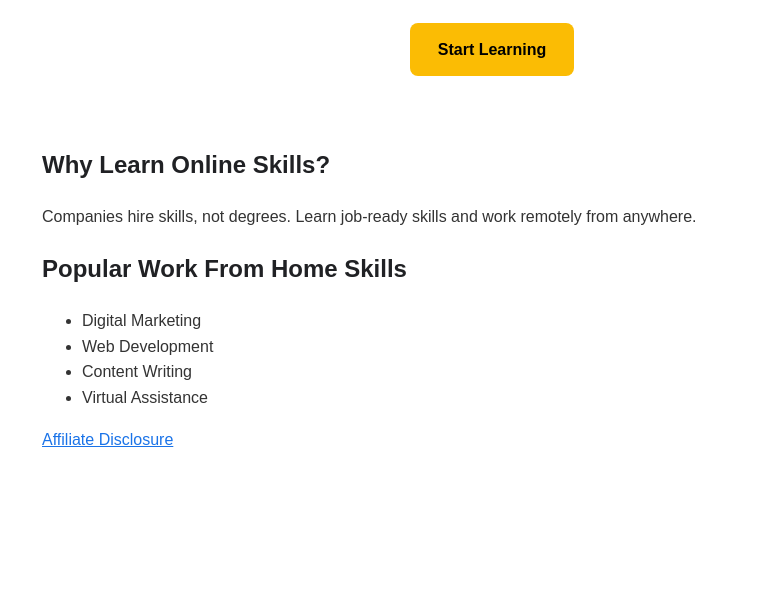
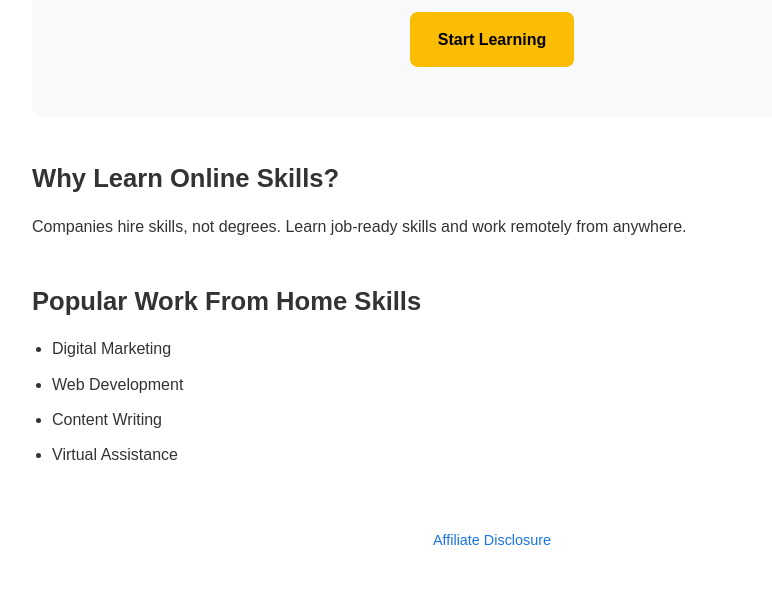
Before and after one commit to Nausica-20/work-from-home-skills-hub, a plain HTML site: page index.html in a window 1280 px wide. Shown: the part 193-800 px from the top of the page, without its empty margins (148-920 px from the left). Drawn offline with Linux system fonts and the light colour scheme.

Commit message:
Update style.css

```diff
--- a/CSS/style.css
+++ b/CSS/style.css
@@ -1,32 +1,138 @@
-body {
-  font-family: Arial, sans-serif;
-  max-width: 900px;
-  margin: auto;
-  padding: 20px;
-  line-height: 1.6;
-  color: #333;
+/* =========================
+   RESET BASE
+========================= */
+* {
+  box-sizing: border-box;
+  margin: 0;
+  padding: 0;
 }
 
+/* =========================
+   BASE
+========================= */
+body {
+  font-family: Arial, Helvetica, sans-serif;
+  background-color: #ffffff;
+  color: #333333;
+  line-height: 1.7;
+  max-width: 960px;
+  margin: 0 auto;
+  padding: 20px;
+}
+
+/* =========================
+   HEADERS
+========================= */
+h1 {
+  font-size: 2.2rem;
+  margin-bottom: 16px;
+}
+
+h2 {
+  font-size: 1.6rem;
+  margin: 24px 0 12px;
+}
+
+h3 {
+  font-size: 1.3rem;
+  margin: 20px 0 10px;
+}
+
+/* =========================
+   TEXT
+========================= */
+p {
+  margin-bottom: 16px;
+}
+
+ul {
+  margin-left: 20px;
+  margin-bottom: 16px;
+}
+
+li {
+  margin-bottom: 8px;
+}
+
+/* =========================
+   LINKS
+========================= */
+a {
+  color: #1a73e8;
+  text-decoration: none;
+}
+
+a:hover {
+  text-decoration: underline;
+}
+
+/* =========================
+   BUTTONS / CTA
+========================= */
+.cta {
+  display: inline-block;
+  margin-top: 16px;
+  padding: 14px 28px;
+  background-color: #fbbc04;
+  color: #000000;
+  font-weight: bold;
+  border-radius: 8px;
+}
+
+.cta:hover {
+  background-color: #f9ab00;
+}
+
+/* =========================
+   HEADER HERO
+========================= */
 header {
   text-align: center;
   padding: 50px 20px;
+  margin-bottom: 40px;
+  background-color: #f8f9fa;
+  border-radius: 12px;
 }
 
-h1, h2 {
-  color: #202124;
+/* =========================
+   SECTIONS
+========================= */
+section {
+  margin-bottom: 40px;
 }
 
-a {
-  color: #1a73e8;
+/* =========================
+   DIVIDERS
+========================= */
+hr {
+  margin: 40px 0;
+  border: none;
+  border-top: 1px solid #e0e0e0;
 }
 
-.cta {
-  display: inline-block;
-  padding: 14px 28px;
-  background: #fbbc04;
-  color: #000;
-  text-decoration: none;
-  font-weight: bold;
-  border-radius: 8px;
-  margin-top: 10px;
+/* =========================
+   FOOTER
+========================= */
+footer {
+  margin-top: 60px;
+  text-align: center;
+  font-size: 0.9rem;
+  color: #666;
 }
+
+/* =========================
+   RESPONSIVE
+========================= */
+@media (max-width: 600px) {
+  body {
+    padding: 16px;
+  }
+
+  h1 {
+    font-size: 1.8rem;
+  }
+
+  header {
+    padding: 30px 16px;
+  }
+  }
```
